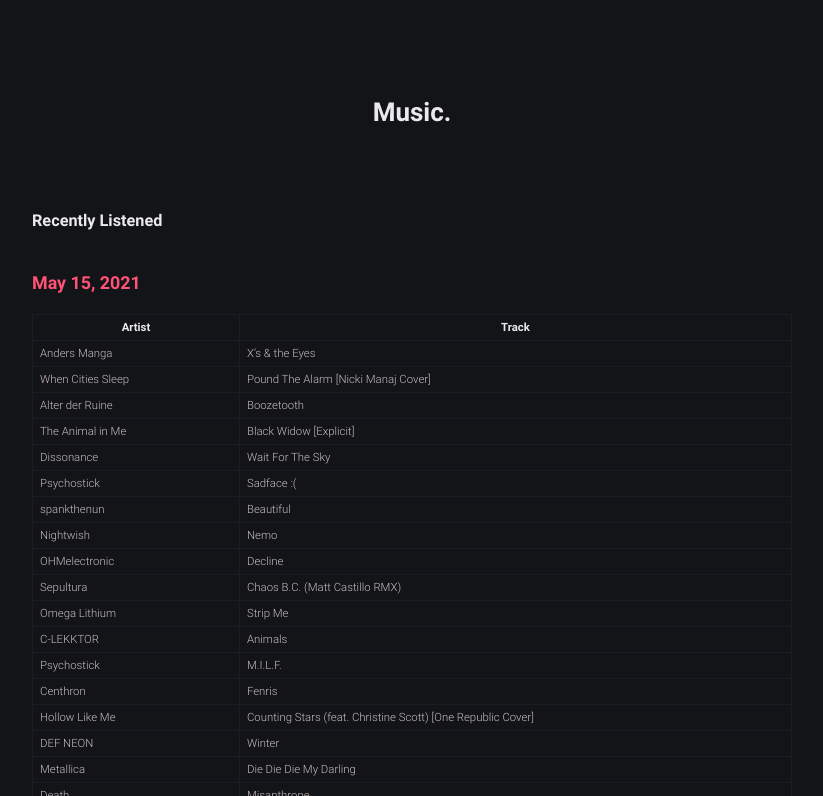
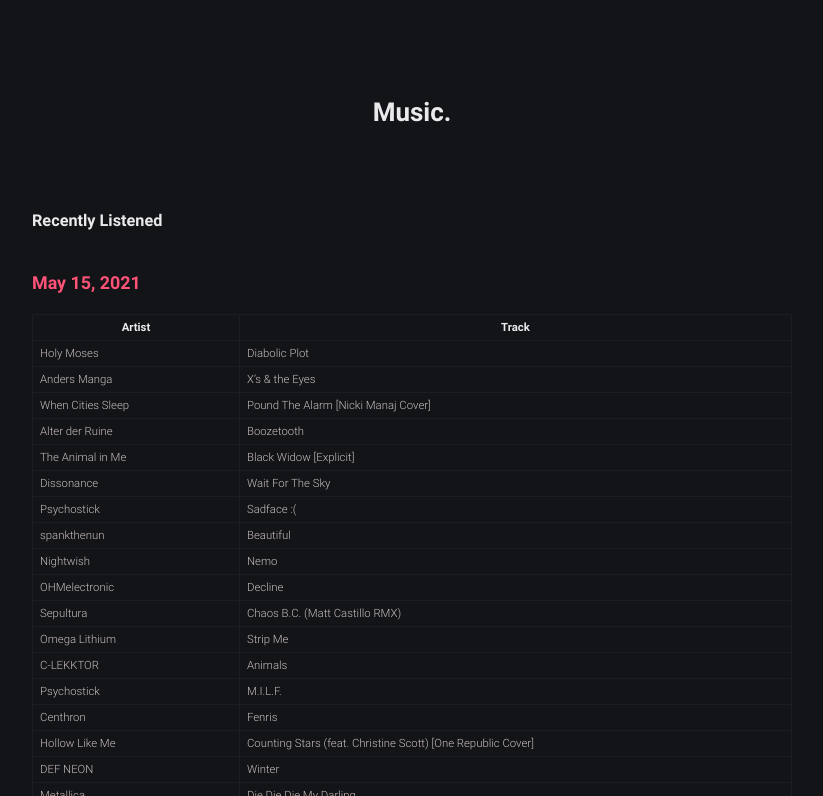
Before and after one commit to robert-marshall/xyz, a Jekyll site: the page built from music.md, in a window 1280 px wide and 900 px high, cut to the strip 104-900 px from the top of the window. Shown: the whole strip, without its empty margins (228-1051 px from the left). Built offline with Jekyll 4.4.1, drawn with Linux system fonts in a browser that asks for light colours.

```diff
--- a/music.md
+++ b/music.md
@@ -11,6 +11,7 @@
 
 | Artist | Track |
 |--------|-------|
+Holy Moses | Diabolic Plot
 Anders Manga | X's & the Eyes
 When Cities Sleep | Pound The Alarm [Nicki Manaj Cover]
 Alter der Ruine | Boozetooth
```
